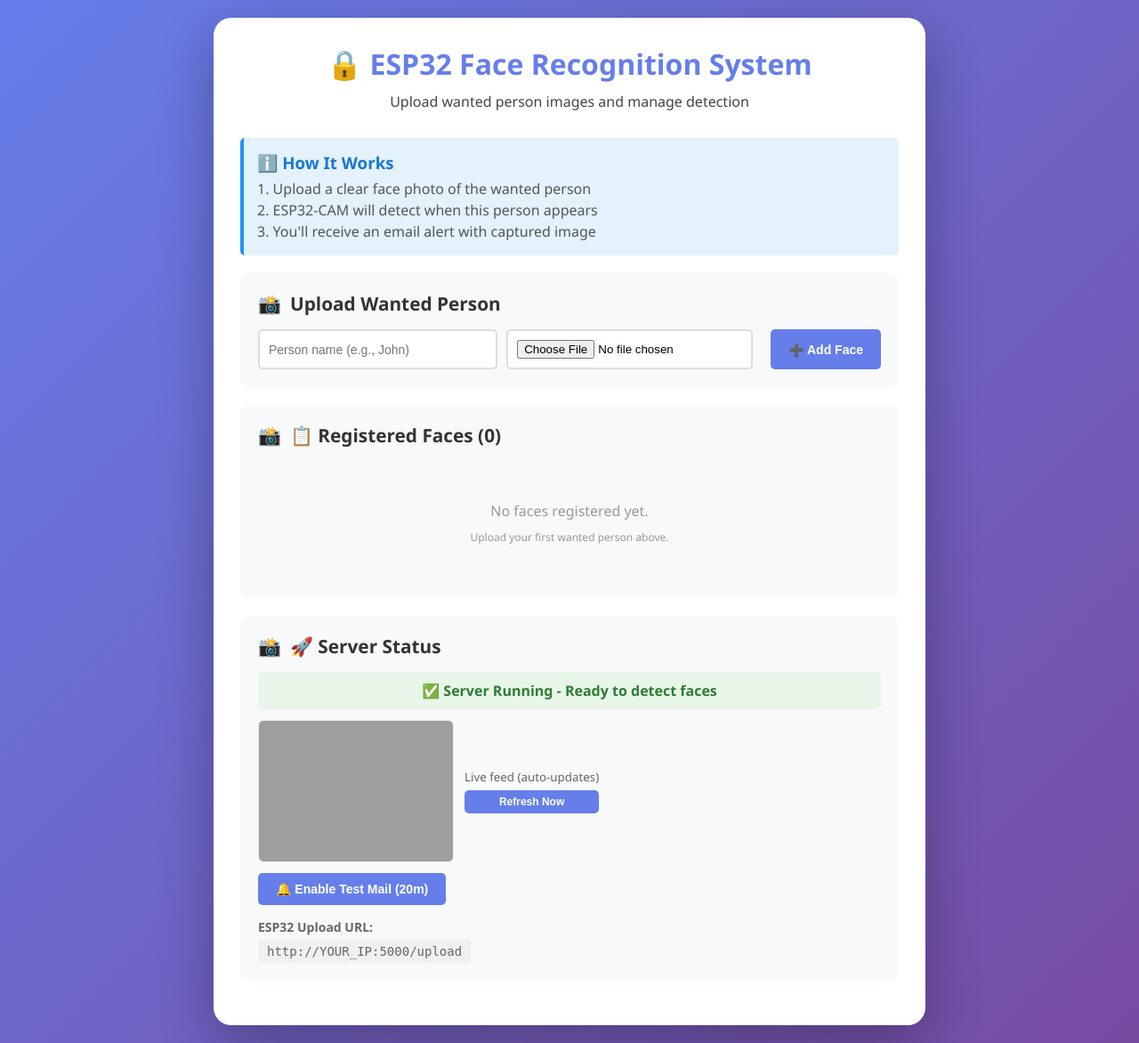
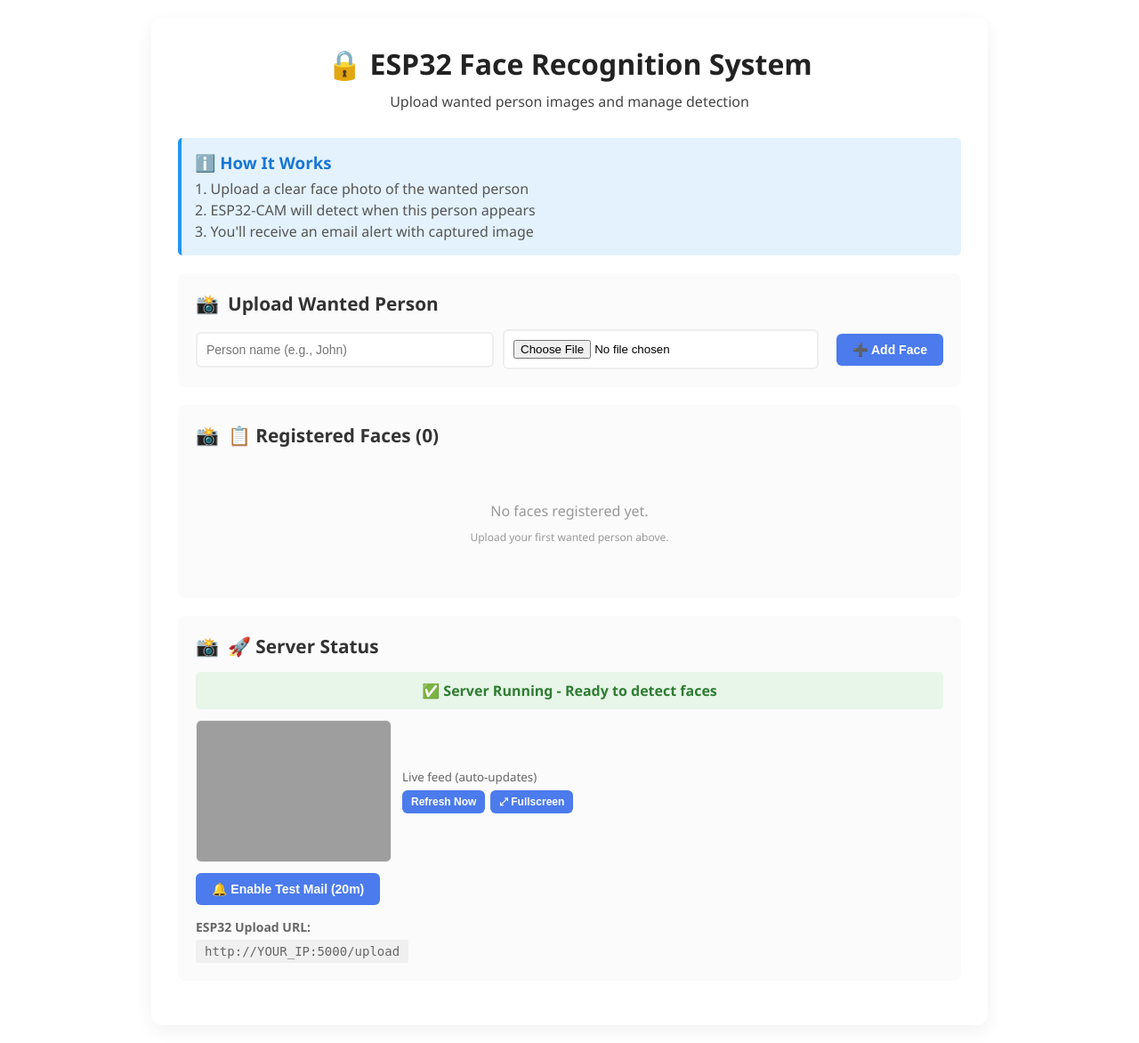
Before and after one commit to NMAAJI/esp32_face_server, a Flask app: page / in a window 1280 px wide. Shown: the whole page at 89% size. Run offline with Flask 3, Linux system fonts and the light colour scheme; grey boxes are pictures that could not be loaded.

Commit message:
Add fullscreen controls for live feed (UI + /live page)

```diff
--- a/app.py
+++ b/app.py
@@ -6,28 +6,17 @@ from datetime import datetime
 import smtplib
 from email.message import EmailMessage
 
-# Detection/verification backends. Try to use DeepFace first, then face_recognition,
-# then a lightweight perceptual-hash (imagehash) fallback so the app can run
-# in environments (like Railway) without heavy system libraries.
+# Railway-safe AI configuration: prefer lightweight phash-only verification
 DEEPFACE_AVAILABLE = False
 FACE_REC_AVAILABLE = False
-IMAGEHASH_AVAILABLE = False
-try:
-    from deepface import DeepFace
-    DEEPFACE_AVAILABLE = True
-except Exception as _e:
-    DEEPFACE_AVAILABLE = False
-    try:
-        import face_recognition
-        FACE_REC_AVAILABLE = True
-    except Exception as _e2:
-        FACE_REC_AVAILABLE = False
-        try:
-            from PIL import Image
-            import imagehash
-            IMAGEHASH_AVAILABLE = True
-        except Exception:
-            IMAGEHASH_AVAILABLE = False
+IMAGEHASH_AVAILABLE = True
+
+from PIL import Image
+import imagehash
+
+# AI timing control
+LAST_AI_CHECK = 0
+AI_INTERVAL = 2.5  # seconds (controls AI frequency)
 
 
 
@@ -40,10 +29,10 @@ STATIC_DIR = "static"
 os.makedirs(KNOWN_DIR, exist_ok=True)
 os.makedirs(STATIC_DIR, exist_ok=True)
 
-# Email configuration (FILL THESE IN!)
-EMAIL_ADDRESS = "n.maajid982010@gmail.com"
-EMAIL_PASSWORD = "vjiv jzhm ppgl jlxw"
-RECEIVER_EMAIL = "naruto982010@gmail.com"
+# Email configuration (use environment variables in production)
+EMAIL_ADDRESS = os.getenv("EMAIL_ADDRESS")
+EMAIL_PASSWORD = os.getenv("EMAIL_PASSWORD")
+RECEIVER_EMAIL = os.getenv("RECEIVER_EMAIL")
 
 # Alert tracking (prevent spam)
 last_alert_time = 0
@@ -261,6 +250,16 @@ def upload_image():
             # No verifier available
             return {'verified': False, 'distance': 1.0}
 
+        # Throttle AI checks to reduce CPU on hosted envs.
+        global LAST_AI_CHECK
+        now = datetime.now().timestamp()
+
+        # Always update live view, but run AI only every AI_INTERVAL seconds
+        if now - LAST_AI_CHECK < AI_INTERVAL:
+            return jsonify({"status": "live_only"})
+
+        LAST_AI_CHECK = now
+
         # Check each known face
         for known_face in known_faces:
             known_path = os.path.join(KNOWN_DIR, known_face)
@@ -371,6 +370,44 @@ if __name__ == '__main__':
     print("=" * 50)
     app.run(host='0.0.0.0', port=port)
 
+
+@app.route('/live')
+def live():
+        return """
+        <!DOCTYPE html>
+        <html>
+        <head>
+            <title>ESP32 Live Camera</title>
+        </head>
+        <body>
+            <h2>📡 ESP32 Near-Live Camera</h2>
+            <img id="cam" src="/static/latest.jpg" width="480">
+            <script>
+                setInterval(() => {
+                    const img = document.getElementById("cam");
+                    img.src = "/static/latest.jpg?t=" + Date.now();
+                }, 400);
+            </script>
+        </body>
+        </html>
+            <script>
+                // Fullscreen capability for live view
+                function enterFull(el){
+                    if (!el) return;
+                    if (el.requestFullscreen) el.requestFullscreen();
+                    else if (el.webkitRequestFullscreen) el.webkitRequestFullscreen();
+                    else if (el.mozRequestFullScreen) el.mozRequestFullScreen();
+                    else if (el.msRequestFullscreen) el.msRequestFullscreen();
+                }
+                document.addEventListener('keydown', function(e){
+                    // Press 'f' to fullscreen the image
+                    if (e.key === 'f'){
+                        enterFull(document.getElementById('cam'));
+                    }
+                });
+            </script>
+            """
+
 # Note: The following lines were C/C++ (ESP32) snippets mistakenly pasted here.
 # They have been removed. Keep firmware code in your ESP32 project, not in
 # this Python server.
--- a/templates/index.html
+++ b/templates/index.html
@@ -9,20 +9,22 @@
         * { margin: 0; padding: 0; box-sizing: border-box; }
         body {
             font-family: 'Segoe UI', Tahoma, Geneva, Verdana, sans-serif;
-            background: linear-gradient(135deg, #667eea 0%, #764ba2 100%);
+            background: #ffffff; /* full white background */
             min-height: 100vh;
             padding: 20px;
+            -webkit-font-smoothing:antialiased;
+            -moz-osx-font-smoothing:grayscale;
         }
         .container {
-            max-width: 800px;
+            max-width: 940px;
             margin: 0 auto;
-            background: white;
-            border-radius: 20px;
+            background: #ffffff;
+            border-radius: 12px;
             padding: 30px;
-            box-shadow: 0 20px 60px rgba(0,0,0,0.3);
+            box-shadow: 0 6px 20px rgba(0,0,0,0.06);
         }
         h1 {
-            color: #667eea;
+            color: #222;
             text-align: center;
             margin-bottom: 10px;
             font-size: 2em;
@@ -33,9 +35,9 @@
             margin-bottom: 30px;
         }
         .section {
-            background: #f8f9fa;
+            background: #fbfbfb;
             padding: 20px;
-            border-radius: 10px;
+            border-radius: 8px;
             margin-bottom: 20px;
         }
         .section h2 {
@@ -53,31 +55,33 @@
             display: flex;
             gap: 10px;
             flex-wrap: wrap;
+            align-items: center;
         }
         input[type="file"] {
-            flex: 1;
+            flex: 1 1 220px;
             padding: 10px;
-            border: 2px solid #ddd;
-            border-radius: 5px;
+            border: 2px solid #eee;
+            border-radius: 6px;
             background: white;
         }
         input[type="text"] {
-            flex: 1;
+            flex: 1 1 200px;
             padding: 10px;
-            border: 2px solid #ddd;
-            border-radius: 5px;
+            border: 2px solid #eee;
+            border-radius: 6px;
             font-size: 14px;
+            background: #fff;
         }
         button {
-            padding: 10px 20px;
-            background: #667eea;
+            padding: 10px 18px;
+            background: #4b7bec;
             color: white;
             border: none;
-            border-radius: 5px;
+            border-radius: 6px;
             cursor: pointer;
             font-size: 14px;
-            font-weight: bold;
-            transition: all 0.3s;
+            font-weight: 600;
+            transition: transform 0.12s ease, box-shadow 0.12s ease;
         }
         input:focus, button:focus {
             outline: 3px solid rgba(102,126,234,0.25);
@@ -92,14 +96,14 @@
             list-style: none;
         }
         .face-item {
-            background: white;
-            padding: 15px;
+            background: #fff;
+            padding: 12px;
             margin-bottom: 10px;
             border-radius: 8px;
             display: flex;
             justify-content: space-between;
             align-items: center;
-            box-shadow: 0 2px 5px rgba(0,0,0,0.1);
+            box-shadow: 0 1px 4px rgba(28,31,36,0.04);
         }
         .face-item .meta { display:flex; align-items:center; gap:12px; }
         .face-thumb { width:56px; height:56px; object-fit:cover; border-radius:8px; box-shadow:0 1px 4px rgba(0,0,0,0.08); }
@@ -146,6 +150,18 @@
         }
         .sr-only { position:absolute; left:-10000px; top:auto; width:1px; height:1px; overflow:hidden; }
         #preview img { max-width:80px; border-radius:8px; margin-top:8px; display:inline-block; }
+        /* Responsive adjustments */
+        @media (max-width: 700px) {
+            .container { margin: 0 12px; padding: 18px; border-radius: 10px; }
+            h1 { font-size: 1.4rem; }
+            .section { padding: 14px; }
+            form { flex-direction: column; align-items: stretch; }
+            input[type="text"], input[type="file"], button { width: 100%; }
+            .face-item { flex-direction: column; align-items: flex-start; gap: 8px; }
+            .face-thumb { width:48px; height:48px; }
+            #liveFeed { width: 100%; height: auto; }
+            #liveFeedWrap { flex-direction: column; align-items: stretch; }
+        }
     </style>
 </head>
 <body>
@@ -210,10 +226,13 @@
             <div style="margin-top:12px; display:flex; gap:8px; align-items:center;">
                 <div id="liveFeedWrap" style="display:flex; gap:12px; align-items:center;">
                     <img id="liveFeed" src="/static/latest.jpg" alt="Live feed" style="width:220px; height:160px; object-fit:cover; border-radius:6px; border:1px solid #eee;">
-                    <div style="display:flex; flex-direction:column; gap:6px;">
-                        <small style="color:#666;">Live feed (auto-updates)</small>
-                        <button id="refreshLive" type="button" style="padding:6px 10px; font-size:12px;">Refresh Now</button>
-                    </div>
+                                        <div style="display:flex; flex-direction:column; gap:6px;">
+                                                <small style="color:#666;">Live feed (auto-updates)</small>
+                                                <div style="display:flex; gap:6px;">
+                                                    <button id="refreshLive" type="button" style="padding:6px 10px; font-size:12px;">Refresh Now</button>
+                                                    <button id="fullscreenLive" type="button" style="padding:6px 10px; font-size:12px;">⤢ Fullscreen</button>
+                                                </div>
+                                        </div>
                 </div>
             </div>
             <div style="margin-top:12px; display:flex; gap:8px; align-items:center;">
@@ -323,6 +342,22 @@
             btn.addEventListener('click', refresh);
             setInterval(refresh, 2000);
         })();
+
+        // Fullscreen handler for live feed
+        (function(){
+            const fsBtn = document.getElementById('fullscreenLive');
+            const imgWrap = document.getElementById('liveFeedWrap');
+            if (!fsBtn) return;
+            function enterFull(el){
+                if (el.requestFullscreen) el.requestFullscreen();
+                else if (el.webkitRequestFullscreen) el.webkitRequestFullscreen();
+                else if (el.mozRequestFullScreen) el.mozRequestFullScreen();
+                else if (el.msRequestFullscreen) el.msRequestFullscreen();
+            }
+            fsBtn.addEventListener('click', function(){
+                enterFull(imgWrap || document.getElementById('liveFeed'));
+            });
+        })();
     </script>
 </body>
 </html>
```
